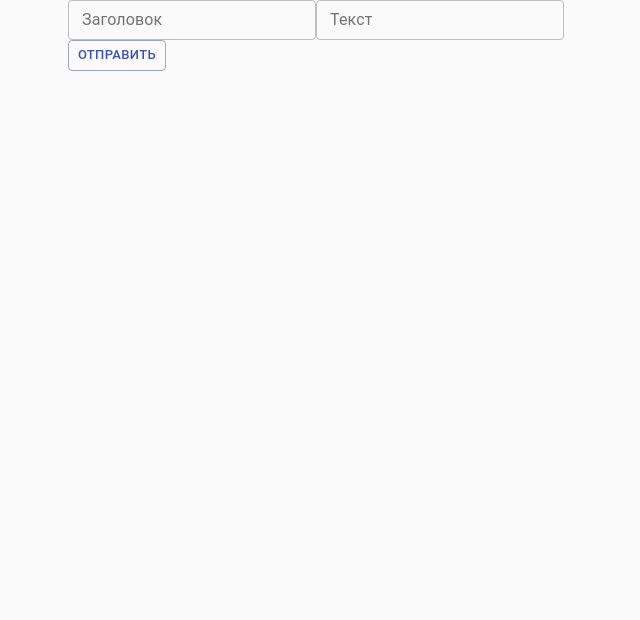
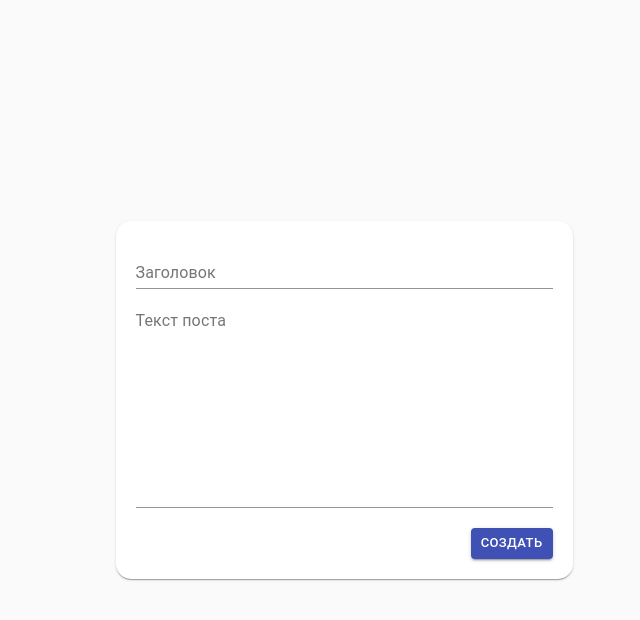
Before and after one commit to st63/react-test, a React (Create React App) app: page /add-post in a window 1280 px wide. Shown: the top 620 px of the page, without its empty margins (296-936 px from the left). Built offline with nearby package versions, Linux system fonts and the light colour scheme.

Commit message:
styled AddPost

```diff
--- a/src/App.tsx
+++ b/src/App.tsx
@@ -13,7 +13,7 @@ function App() {
     <Provider store={store}>
       <BrowserRouter>
         <CssBaseline />
-        <Container maxWidth="sm">
+        <Container maxWidth="md">
           <Switch>
             <Route path="/post/:postId" component={PostContainer} />
             <Route path="/add-post" component={AddPostContainer} />
--- a/src/components/PostElement/index.tsx
+++ b/src/components/PostElement/index.tsx
@@ -2,8 +2,7 @@ import React from "react";
 import Paper from "@material-ui/core/Paper";
 import Divider from "@material-ui/core/Divider";
 import Typography from "@material-ui/core/Typography";
-import styled from "styled-components";
-import { StyledPaper } from "../../pages/MainPage";
+import { StyledPaper } from "../../components/StyledPaper";
 
 const PostElement = (props: any) => {
   return (
--- /dev/null
+++ b/src/components/StyledPaper/index.tsx
@@ -0,0 +1,7 @@
+import React from "react";
+import styled from "styled-components";
+import Paper from "@material-ui/core/Paper";
+
+export const StyledPaper = styled(Paper)`
+  padding: 2em;
+`;
--- a/src/pages/MainPage/index.tsx
+++ b/src/pages/MainPage/index.tsx
@@ -8,11 +8,7 @@ import List from "@material-ui/core/List";
 import Paper from "@material-ui/core/Paper";
 import Link from "@material-ui/core/Link";
 import Typography from "@material-ui/core/Typography";
-import styled from "styled-components";
-
-export const StyledPaper = styled(Paper)`
-  padding: 2em;
-`;
+import { StyledPaper } from "../../components/StyledPaper";
 
 const MainPage = (props: any) => {
   let post = props.posts.map((p: any) => (
--- a/src/pages/PostPages/AddPostPage/index.tsx
+++ b/src/pages/PostPages/AddPostPage/index.tsx
@@ -4,31 +4,47 @@ import { addPost } from "../../../redux/actions";
 import { connect } from "react-redux";
 import { Button } from "@material-ui/core";
 import TextField from "@material-ui/core/TextField";
+import styled from "styled-components";
+import Paper from "@material-ui/core/Paper";
+import Grid from "@material-ui/core/Grid";
 
 const TitleTextFieldAdapter = ({ input, meta, ...rest }: any) => (
-  <TextField
-    {...input}
-    {...rest}
-    variant="outlined"
-    id="outlined-basic"
-    label="Заголовок"
-    size="small"
-  />
+  <TextField {...input} {...rest} fullWidth label="Заголовок" />
 );
 
 const BodyTextFieldAdapter = ({ input, meta, ...rest }: any) => (
   <TextField
     {...input}
     {...rest}
-    variant="outlined"
-    id="outlined-basic"
-    label="Текст"
-    size="small"
+    fullWidth
+    label="Текст поста"
+    id="standard-multiline-static"
+    multiline
+    rows={10}
   />
 );
 
+const StyledAddPostPaper = styled(Paper)`
+  border-radius: 15px;
+  padding: 20px;
+`;
+
+const StyledButton = styled(Button)`
+  margin: 20px 0px 0px 0px;
+`;
+
 const AddPost = (props: any) => {
   return (
+    <Grid
+      container
+      spacing={0}
+      direction="column"
+      alignItems="center"
+      justify="center"
+      style={{ minHeight: "100vh" }}
+    >
+      <Grid item xs={12}>
+        <StyledAddPostPaper>
           <Form onSubmit={props.addPost}>
             {({ handleSubmit }) => (
               <form onSubmit={handleSubmit}>
@@ -42,12 +58,27 @@ const AddPost = (props: any) => {
                   component={BodyTextFieldAdapter}
                   type="text"
                 ></Field>
-          <Button type="submit" size="small" variant="outlined" color="primary">
-            Отправить
-          </Button>
+                <Grid
+                  container
+                  direction="row"
+                  justify="flex-end"
+                  alignItems="flex-start"
+                >
+                  <StyledButton
+                    type="submit"
+                    size="small"
+                    variant="contained"
+                    color="primary"
+                  >
+                    Создать
+                  </StyledButton>
+                </Grid>
               </form>
             )}
           </Form>
+        </StyledAddPostPaper>
+      </Grid>
+    </Grid>
   );
 };
 
```
Lines whose indentation alone changed are shown as unchanged.
